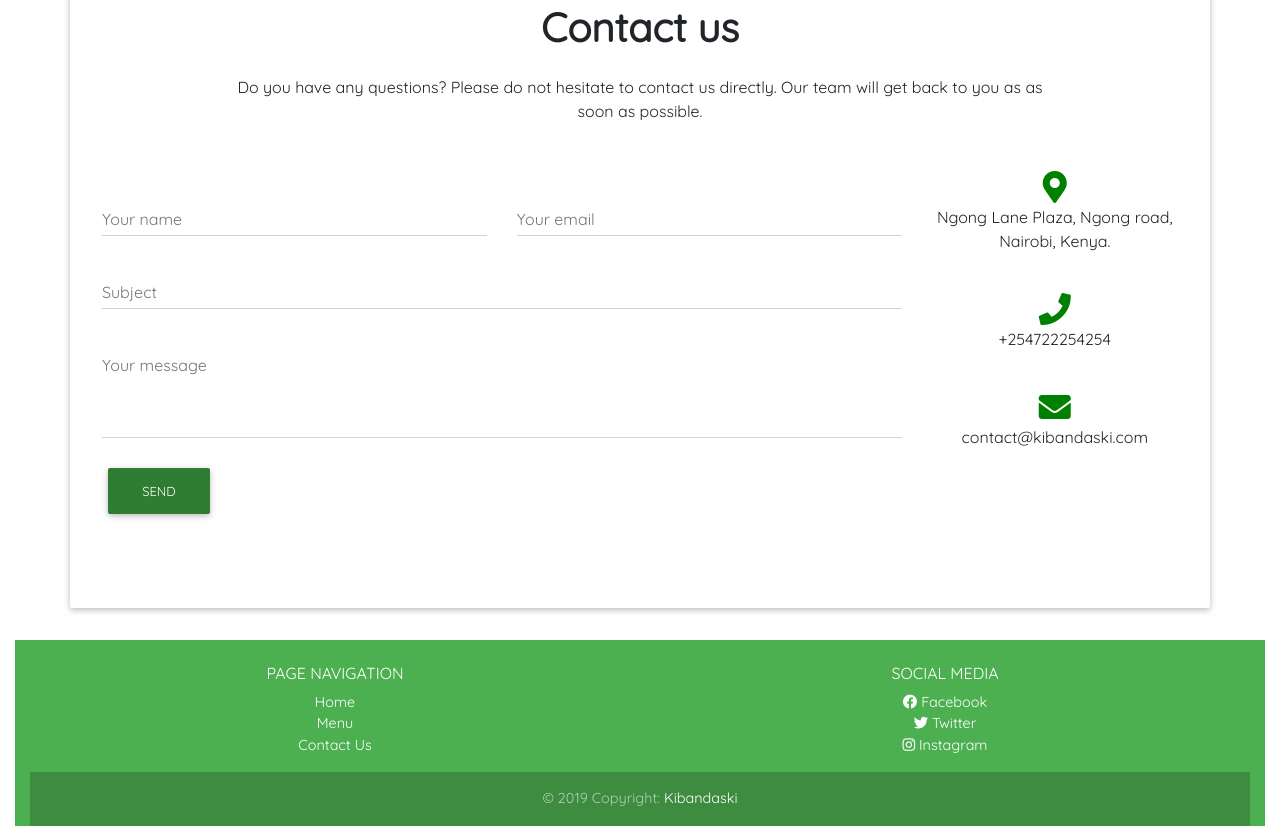
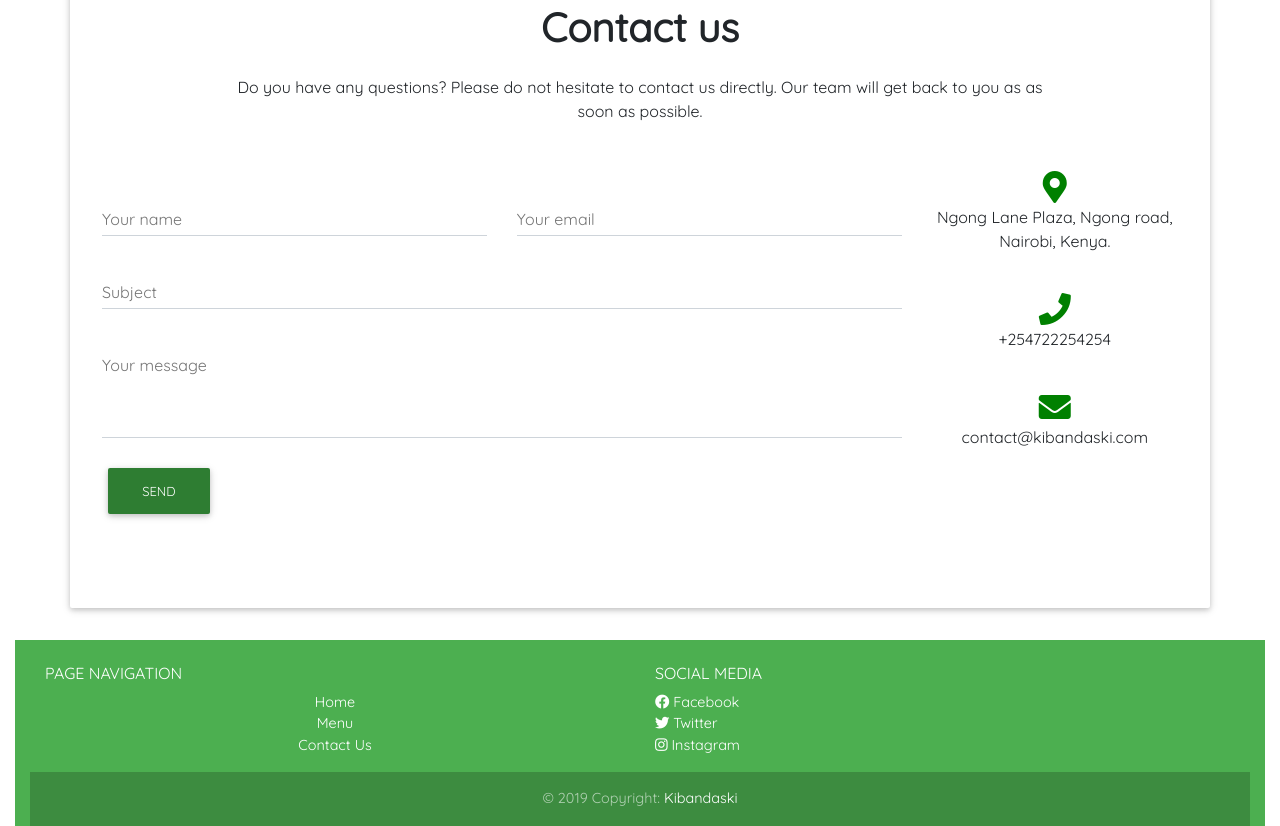
Before and after one commit to josylad/kibandaski, a plain HTML site: page index.html in a window 1280 px wide. Shown: the part 3065-3891 px from the top of the page. Drawn offline with Linux system fonts and the light colour scheme.

Commit message:
update index.html file

```diff
--- a/index.html
+++ b/index.html
@@ -683,7 +683,7 @@
       <div class="col-md-6 mb-md-0 mb-3">
 
           <!-- Links -->
-          <h6 class="text-uppercase text-center"><strong>page navigation</strong></h6>
+          <h6 class="text-uppercase"><strong>page navigation</strong></h6>
 
           <ul class="list-unstyled text-center">
             <li>
@@ -704,9 +704,9 @@
         <div class="col-md-6 mb-md-0 mb-3">
 
           <!-- Links -->
-          <h6 class="text-uppercase text-center"><strong>Social Media</strong></h6>
+          <h6 class="text-uppercase"><strong>Social Media</strong></h6>
 
-          <ul class="list-unstyled text-center">
+          <ul class="list-unstyled">
             <li>
               <a href="https://www.facebook.com" target="_blank"><i class="fab fa-facebook"></i> Facebook</a>
             </li>
```
